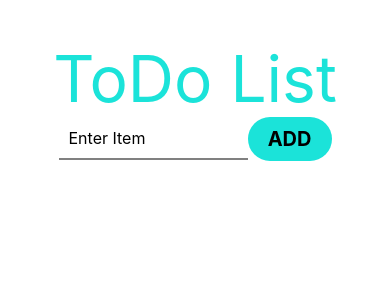
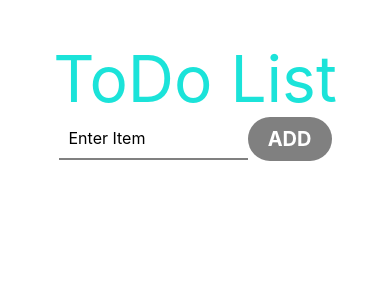
Before and after one commit to ilan111/Todo-List-React-Native, a React Native app in the folder TodoApp/: screen / in a window 390 px wide. Shown: the top 300 px of the page. Built offline with nearby package versions, Linux system fonts and the light colour scheme.

Commit message:
Disable Add button for empty TextInput

```diff
--- a/TodoApp/App.js
+++ b/TodoApp/App.js
@@ -37,13 +37,23 @@ export default function App() {
           onChangeText={(text) => setText(text)}
           value={getText}
         />
-        <CustomButton text="ADD" textSize={20} textColor={"black"} boldText={"bold"} onPressEvent={addItem}/>
+        <CustomButton
+          text="ADD"
+          textSize={20}
+          // textColor={"black"}
+          // color={"blue"}
+          boldText={"bold"}
+          onPressEvent={addItem}
+          disabled={getText.length <= 0}
+        />
       </View>
       <ScrollView style={styles.ScrollView}>
         {getList.map((item, index) => (
           <TouchableOpacity key={item.key} activeOpacity={0.4}>
             <View style={styles.ScrollViewItem}>
-              <Text style={styles.scrollViewText}>{index+1}. {item.data}</Text>
+              <Text style={styles.scrollViewText}>
+                {index + 1}. {item.data}
+              </Text>
               <TouchableOpacity onPress={() => removeItem(item.key)}>
                 <View style={styles.crossContainer}>
                   <Text style={styles.crossText}>X</Text>
@@ -58,7 +68,6 @@ export default function App() {
 }
 
 const styles = StyleSheet.create({
-
   crossContainer: {
     backgroundColor: "black",
     borderRadius: 50,
--- a/TodoApp/components/ButtonComponents.js
+++ b/TodoApp/components/ButtonComponents.js
@@ -2,13 +2,32 @@ import React from "react";
 import { TouchableOpacity, View, Text, StyleSheet } from "react-native";
 
 const CustomButton = (props) => {
+  let btnColor;
+  let textColor;
+  if (props.disabled) {
+    btnColor = "grey";
+    textColor = "white";
+  }
   // Checks if a color was assigned to a custom button, otherwise assigns a default color.
-  let btnColor = props.color != undefined ? props.color : "#1be3d9";
+  else {
+    btnColor = props.color != undefined ? props.color : "#1be3d9";
+    textColor = props.textColor != undefined ? props.textColor : "black";
+  }
 
   return (
-    <TouchableOpacity activeOpacity={0.5} onPress={props.onPressEvent}>
+    <TouchableOpacity
+      activeOpacity={0.5}
+      onPress={props.onPressEvent}
+      disabled={props.disabled}
+    >
       <View style={[styles.buttonContainer, { backgroundColor: btnColor }]}>
-        <Text style={{ fontSize: props.textSize, color: props.textColor, fontWeight:props.boldText }}>
+        <Text
+          style={{
+            fontSize: props.textSize,
+            color: textColor,
+            fontWeight: props.boldText,
+          }}
+        >
           {props.text}
         </Text>
       </View>
```
